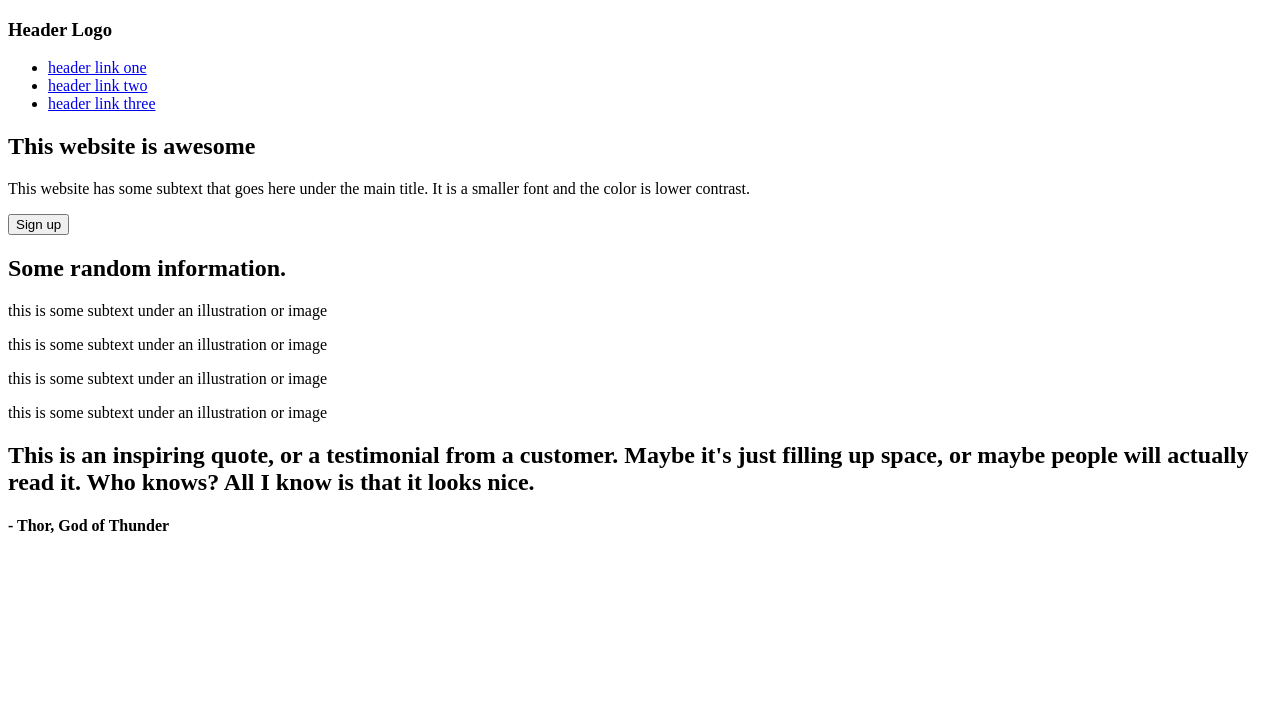
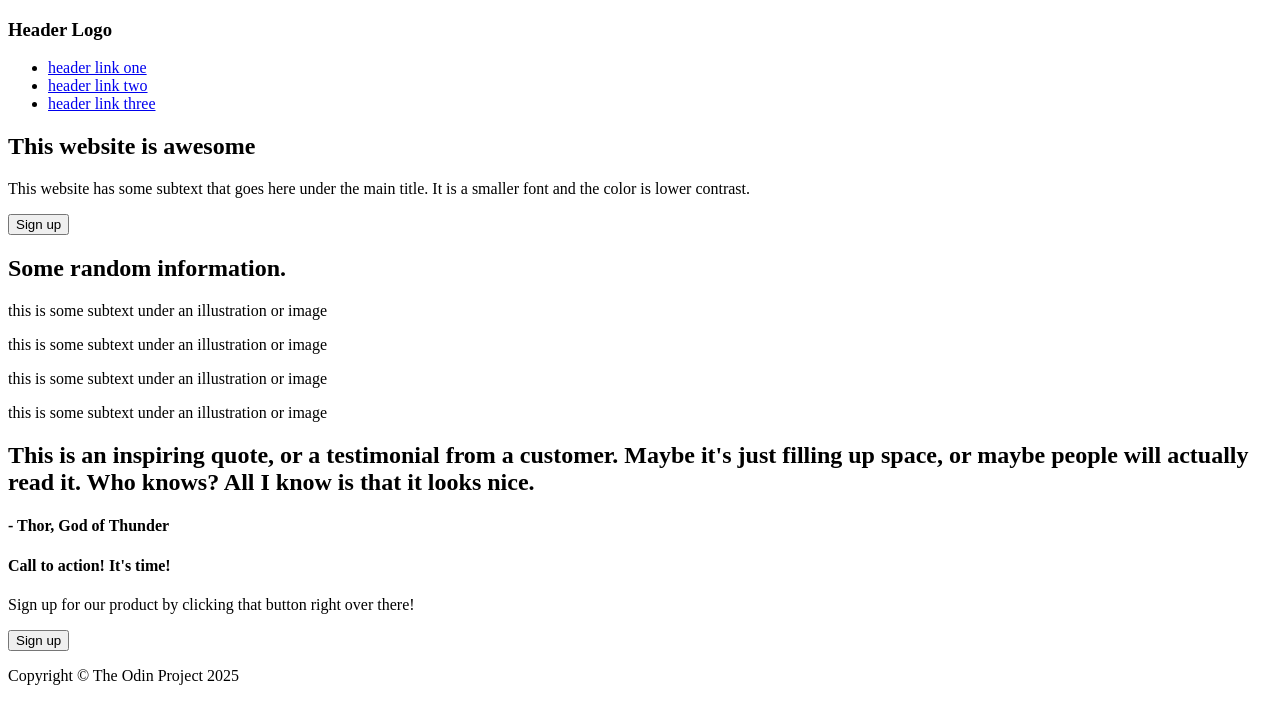
Before and after one commit to kleinebossie/landing-page, a plain HTML site: page index.html in a window 1280 px wide. Drawn offline with Linux system fonts and the light colour scheme.

Commit message:
add call to action and footer sections

```diff
--- a/index.html
+++ b/index.html
@@ -26,9 +26,10 @@
       This website has some subtext that goes here under the main title. It is
       a smaller font and the color is lower contrast.
     </p>
-    <form action="#" rel="noreferrer" class="sign-up">
+    <form action="#" rel="noreferrer">
       <button type="button" id="hero-signup">Sign up</button>
     </form>
+    <div class="placeholder"></div>
   </section>
 
   <section class="info">
@@ -59,8 +60,22 @@
       just filling up space, or maybe people will actually read it. Who knows?
       All I know is that it looks nice.
     </h2>
-    <h4>- Thor, God of Thunder</h4>
+    <h4 class="quote-author">- Thor, God of Thunder</h4>
   </section>
+
+  <section class="call-to-action">
+    <div class="call-container">
+      <h4 class="call-heading">Call to action! It's time!</h4>
+      <p class="call-subtext">Sign up for our product by clicking that button right over there!</p>
+      <form action="#" rel="noreferrer">
+        <button type="button" id="call-signup">Sign up</button>
+      </form>
+    </div>
+  </section>
+
+  <footer>
+    <p class="copyright">Copyright &copy The Odin Project 2025</p>
+  </footer>
 </body>
 
 </html>
```
